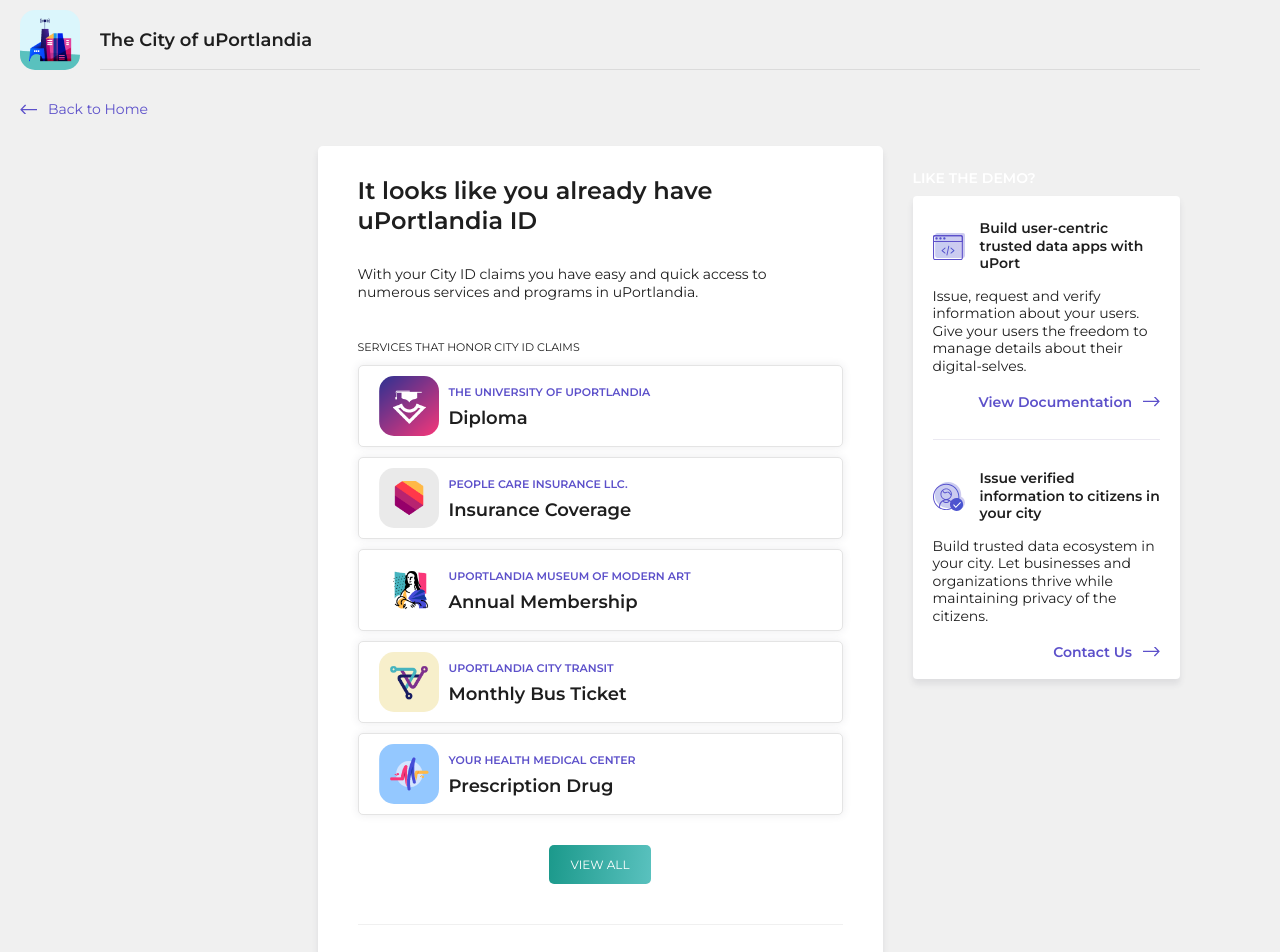
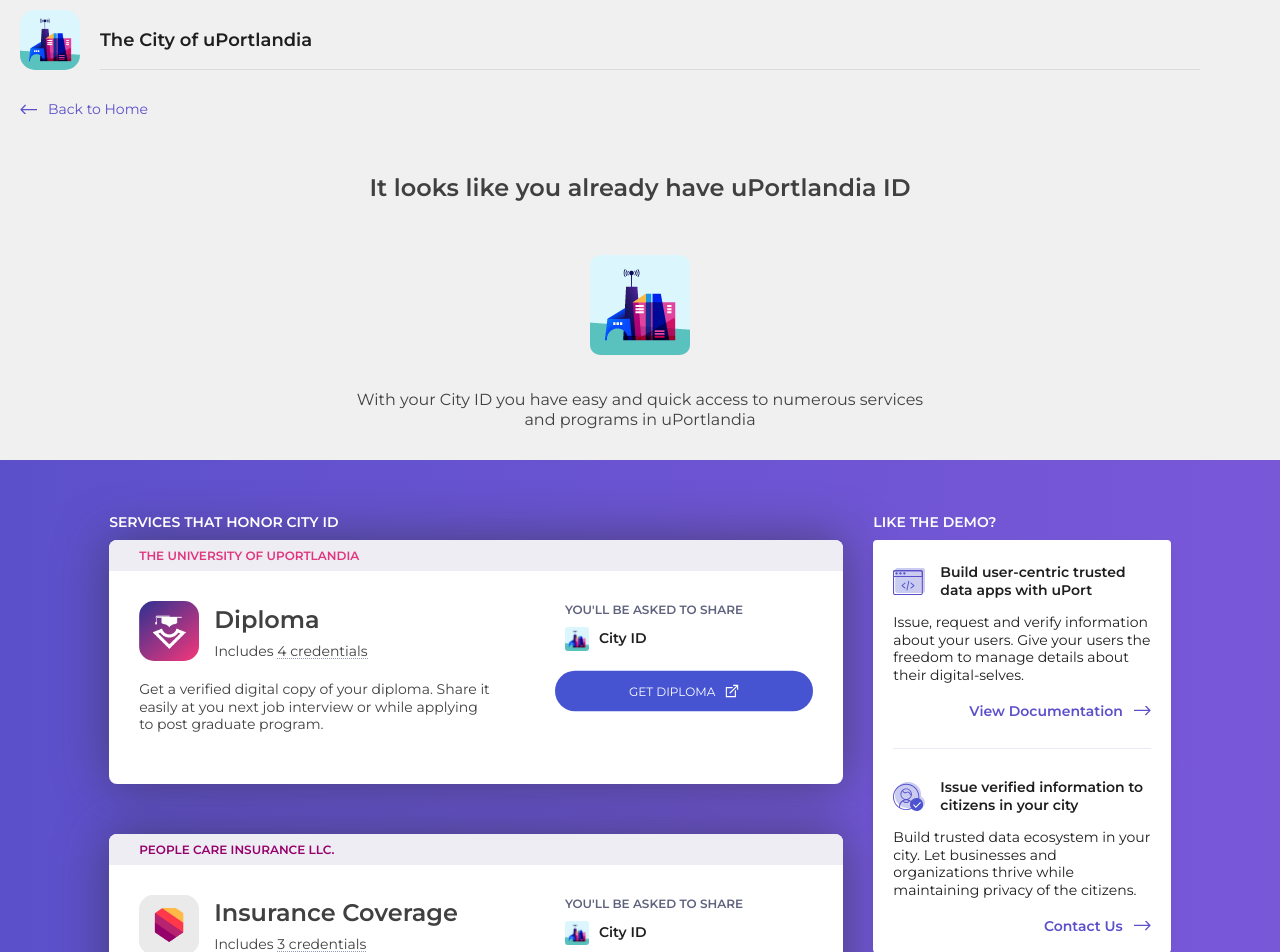
Before and after one commit to uport-project/uportlandia, a React (Create React App) app: page /city/exists in a window 1280 px wide. Shown: the top 952 px of the page. Built offline with nearby package versions, Linux system fonts and the light colour scheme.

Commit message:
CityID Exists page redesigned

```diff
--- a/src/components/City/ClaimExists.js
+++ b/src/components/City/ClaimExists.js
@@ -1,52 +1,121 @@
 import React from "react";
 import styled from "styled-components";
 
-import { Grid, Col } from "../shared/grid";
-import Card from "../shared/ContentCard";
-import { ThemedButton } from "../shared/elements";
+import * as theme from "../shared/theme";
+import { Grid, Col, Spacer, medium } from "../shared/grid";
+import { InvLinkButton } from "../shared/elements";
 import getDependentServices from "../../utils/getDependentServices";
-import Services from "../shared/Services";
 import LikeDemo from "../shared/LikeDemo";
+import Card from "../shared/ServiceCard";
+import Footer from "../shared/Footer";
 import SERVICES from "../../constants/services";
 
 class ClaimExists extends React.Component {
   render() {
-    const { redirectToHome } = this.props;
+    const deps = getDependentServices(SERVICES.CITY_ID.id);
     return (<Wrapper>
-      <Grid>
-        <Col span={3} />
-        <Col span={6}>
-          <Card>
-            <h2>It looks like you already have uPortlandia ID</h2>
-            <p>
-              With your City ID claims you have easy and quick access to
-              numerous services and programs in uPortlandia.
-            </p>
-            <Services
-              heading="Services that honor City ID claims"
-              data={getDependentServices(SERVICES.CITY_ID.id)} />
-            <ThemedButton themeId={SERVICES.CITY_ID.id} secondary onClick={redirectToHome}>
-              View All
-            </ThemedButton>
-            <hr />
-            <p>To make changes to your uPortlandia ID, please delete it from your uPort app and login again.</p>
-          </Card>
-        </Col>
-        <Col span={3}>
-          <LikeDemo />
-        </Col>
-      </Grid>
+      <TopHalf>
+        <h2>It looks like you already have uPortlandia ID</h2>
+        <Logo src={SERVICES.CITY_ID.icon} />
+        <p>With your City ID you have easy and quick access to numerous
+          services and programs in uPortlandia</p>
+      </TopHalf>
+      <BotHalf>
+        <Grid>
+          <Spacer span={1} />
+          {deps.length
+            ? <Col span={7}>
+             <CardsLabel>Services that honor {SERVICES.CITY_ID.name}</CardsLabel>
+            {deps.map(service => (
+              <Card key={service.id}
+                name={service.name}
+                icon={service.icon}
+                superText={service.entity}
+                description={service.description}
+                shareClaims={service.requiredClaims}
+                shareServices={service.requiredServices}
+                receiveClaims={service.generatedClaims}
+                url={service.url}
+                colors={theme.colors[service.id]} />))}
+            <Center>
+              <InvLinkButton secondary to="/">
+                Back to Dashboard
+              </InvLinkButton>
+            </Center>
+          </Col>
+          : null}
+          <Col span={deps.length ? 3 : 10}>
+            <LikeDemo />
+          </Col>
+        </Grid>
+      </BotHalf>
+      <Footer />
     </Wrapper>)
   }
 }
 
 const Wrapper = styled.div`
-  .card__content {
-    padding-bottom: 30px;
+  background-color: ${theme.footer.bg};
+  position: absolute;
+  left: 0;
+  right: 0;
+  z-index: 5;
+
+  footer {
+    margin: 10px 0;
   }
-  ${ThemedButton} {
-    margin: 30px auto 0;
+  ${InvLinkButton} {
+    margin: 30px auto;
   }
+`;
+const TopHalf = styled.section`
+  align-items: center;
+  display: flex;
+  flex-direction: column;
+  padding: 30px 20px;
+  text-align: center;
+
+  h2 {
+    font-size: 1.5rem;
+    font-weight: 600;
+    margin-bottom: 20px;
+  }
+  p {
+    max-width: 600px;
+  }
+`;
+const BotHalf = styled.div`
+  background: ${theme.gradient1};
+  padding: 30px 20px;
+  position: relative;
+  ${medium(`
+    padding: 30px 0;
+  `)};
+`;
+const CardsLabel = styled.h4`
+  color: ${theme.colors.primaryButtonText};
+  display: block
+  font-size: 0.875rem;
+  font-weight: 600;
+  margin: 25px auto 0;
+  max-width: 800px;
+  text-transform: uppercase;
+  & + .service-card {
+    margin-top: calc(50px - 0.875rem - 25px);
+  }
+  ${medium(`
+    height: 0.875rem;
+  `)}
+`;
+const Logo = styled.img`
+  border-radius: 10px;
+  display: block;
+  margin: 35px auto;
+  max-width: 100%;
+`;
+const Center = styled.div`
+  display: flex;
+  justify-content: center;
 `;
 
 export default ClaimExists;
--- a/src/components/City/ClaimExistsContainer.js
+++ /dev/null
@@ -1,23 +0,0 @@
-import { connect } from "react-redux";
-
-import * as actions from "../../actions";
-import { getCityIdInfo, isLoggedIn, isLoading } from "../../selectors";
-
-import ClaimExists from "./ClaimExists";
-
-const mapStateToProps = state => ({
-  isLoading: isLoading(state),
-  isLoggedIn: isLoggedIn(state),
-  data: getCityIdInfo(state)
-});
-
-const mapDispatchToProps = dispatch => ({
-  redirectToHome() {
-    dispatch(actions.redirectToHome());
-  },
-  redirectToCityHome() {
-    dispatch(actions.redirectToCityHome());
-  }
-});
-
-export default connect(mapStateToProps, mapDispatchToProps)(ClaimExists);
--- a/src/components/City/index.js
+++ b/src/components/City/index.js
@@ -6,7 +6,7 @@ import Landing from "./LandingContainer";
 import PersonalInfo from "./PersonalInfoContainer";
 import Receive from "./ReceiveContainer";
 import Success from "../shared/Success";
-import ClaimExists from "./ClaimExistsContainer";
+import ClaimExists from "./ClaimExists";
 import Footer from "../shared/Footer";
 import { ContentLayout, BackButton } from "../shared/elements";
 import { Container } from "../shared/grid";
--- a/src/components/shared/Success.js
+++ b/src/components/shared/Success.js
@@ -9,7 +9,6 @@ import { Grid, Col, Spacer, medium } from "./grid";
 import { InvLinkButton } from "./elements";
 import getDependentServices from "../../utils/getDependentServices";
 import SuccessIcon from "../../images/congratulations-city.svg";
-import Services from "./Services";
 import LikeDemo from "./LikeDemo";
 import Card from "./ServiceCard";
 import Footer from "./Footer";
```
